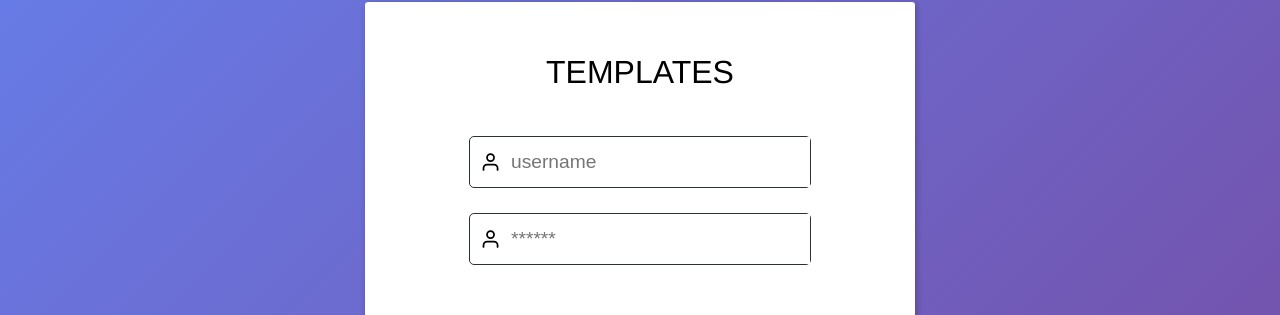
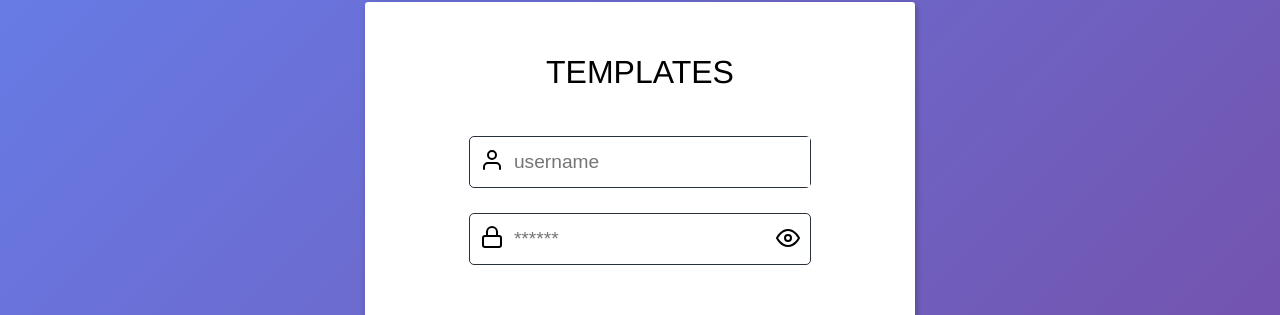
Before and after one commit to WilerMS/clipboard-app, a React (Create React App) app in the folder client/: page / in a window 1280 px wide. Shown: the part 123-438 px from the top of the page. Built offline with nearby package versions, Linux system fonts and the light colour scheme.

Commit message:
Including shown and hide password

```diff
--- a/client/src/components/Authentication/Input.jsx
+++ b/client/src/components/Authentication/Input.jsx
@@ -1,15 +1,34 @@
+import { useState } from 'react'
 import { Field } from './styles'
-import { FiUser } from 'react-icons/fi'
+import { FiUser, FiEye, FiEyeOff } from 'react-icons/fi'
 
 const Input = ({ onChange = () => { }, Icon = FiUser, error, ...props }) => {
+
+  const [isPassword, setIsPassword] = useState(true)
+
+
   return (
     <Field>
-      <Icon />
+      <div>
+        <Icon />
+      </div>
       <input
         type="text"
         onChange={onChange}
         {...props}
+        {...{
+          type: props.type === 'password' && isPassword ? 'password' : undefined
+        }}
       />
+      {props.type === 'password' &&
+        <button className='eye'
+          onClick={() => {
+            setIsPassword(!isPassword)
+          }}
+        >
+          {isPassword ? <FiEye /> : <FiEyeOff />}
+        </button>
+      }
       {error && <span>{error}</span>}
     </Field>
   )
--- a/client/src/components/Authentication/Login.jsx
+++ b/client/src/components/Authentication/Login.jsx
@@ -48,6 +48,7 @@ const Login = ({ setIsLogginIn }) => {
           placeholder='******'
           type='password'
           onChange={handleChange}
+          Icon={FiLock}
         />
         <div className="error">
           {error ? error.message : ''}
--- a/client/src/components/Authentication/Register.jsx
+++ b/client/src/components/Authentication/Register.jsx
@@ -1,5 +1,5 @@
 import * as S from './styles'
-import { FiLoader } from 'react-icons/fi'
+import { FiLoader, FiLock } from 'react-icons/fi'
 import { IoIosCheckmarkCircleOutline } from 'react-icons/io'
 import { useEffect, useState } from 'react'
 import useFetch from '../../hooks/useFetch'
@@ -71,11 +71,15 @@ const Register = ({ setIsLogginIn }) => {
                   name='password1'
                   placeholder='******'
                   onChange={handleChange}
+                  type='password'
+                  Icon={FiLock}
                 />
                 <Input
                   name='password2'
                   placeholder='******'
                   onChange={handleChange}
+                  type='password'
+                  Icon={FiLock}
                   error={!passwordsMatch ? 'Passwords must match' : null}
                 />
                 <div className="error">{error ? error.message : ''}</div>
--- a/client/src/components/Authentication/styles.jsx
+++ b/client/src/components/Authentication/styles.jsx
@@ -94,6 +94,14 @@ export const Field = styled.div`
     left: 5px;
     color: red;
   }
+
+  .eye {
+    background: none;
+    border: none;
+    outline: none;
+    margin-right: 10px;
+    cursor: pointer;
+  }
 `
 
 export const Button = styled.button`
```
